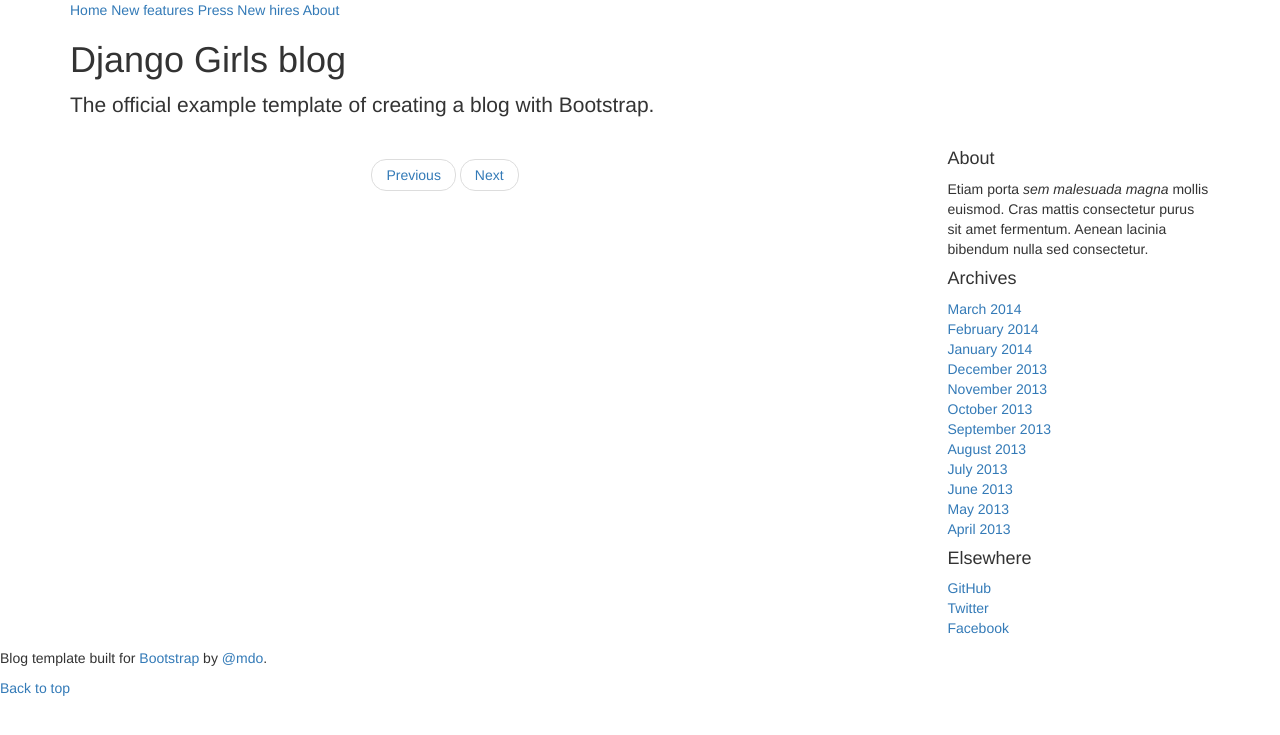
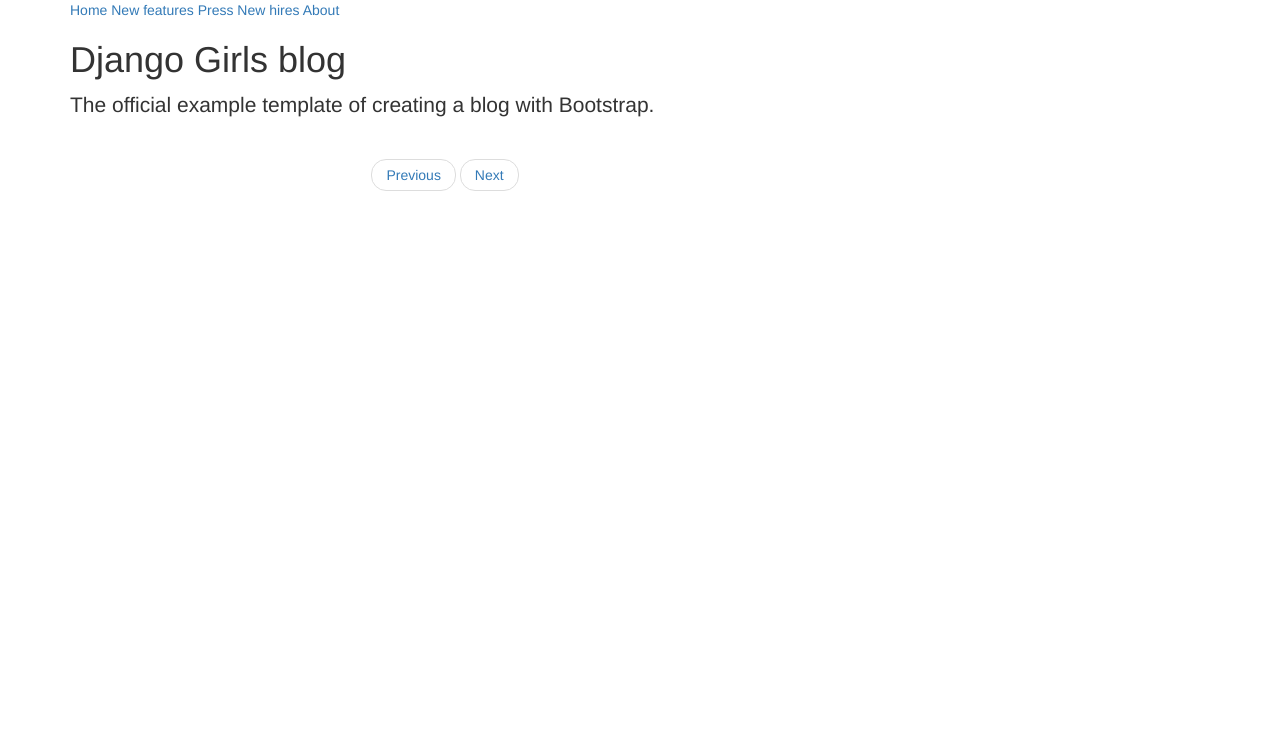
Before and after one commit to jordyalcides/my-first-blog, a Django app: page / in a window 1280 px wide. Shown: the top 735 px of the page. Run offline with Django 3.2, Linux system fonts and the light colour scheme; data that the repository does not hold is empty; some libraries are stand-ins or nearby versions.

Commit message:
View modified

```diff
--- a/blog/templates/blog/post_list.html
+++ b/blog/templates/blog/post_list.html
@@ -58,91 +58,12 @@
           </ul>
         </nav>
       </div>
-      <!-- /.blog-main -->
-      <div class="col-sm-3 col-sm-offset-1 blog-sidebar">
-        <div class="sidebar-module sidebar-module-inset">
-          <h4>About</h4>
-          <p>Etiam porta <em>sem malesuada magna</em> mollis euismod. Cras mattis consectetur purus sit amet fermentum. Aenean lacinia bibendum nulla sed consectetur.</p>
-        </div>
-        <div class="sidebar-module">
-          <h4>Archives</h4>
-          <ol class="list-unstyled">
-            <li>
-              <a href="#">March 2014</a>
-            </li>
-            <li>
-              <a href="#">February 2014</a>
-            </li>
-            <li>
-              <a href="#">January 2014</a>
-            </li>
-            <li>
-              <a href="#">December 2013</a>
-            </li>
-            <li>
-              <a href="#">November 2013</a>
-            </li>
-            <li>
-              <a href="#">October 2013</a>
-            </li>
-            <li>
-              <a href="#">September 2013</a>
-            </li>
-            <li>
-              <a href="#">August 2013</a>
-            </li>
-            <li>
-              <a href="#">July 2013</a>
-            </li>
-            <li>
-              <a href="#">June 2013</a>
-            </li>
-            <li>
-              <a href="#">May 2013</a>
-            </li>
-            <li>
-              <a href="#">April 2013</a>
-            </li>
-          </ol>
-        </div>
-        <div class="sidebar-module">
-          <h4>Elsewhere</h4>
-          <ol class="list-unstyled">
-            <li>
-              <a href="#">GitHub</a>
-            </li>
-            <li>
-              <a href="#">Twitter</a>
-            </li>
-            <li>
-              <a href="#">Facebook</a>
-            </li>
-          </ol>
-        </div>
-      </div>
-      <!-- /.blog-sidebar -->
+
     </div>
     <!-- /.row -->
   </div>
   <!-- /.container -->
-  <footer class="blog-footer">
-    <p>Blog template built for
-      <a href="http://getbootstrap.com">Bootstrap</a> by
-      <a href="https://twitter.com/mdo">@mdo</a>.</p>
-    <p>
-      <a href="#">Back to top</a>
-    </p>
-  </footer>
-  <!-- Bootstrap core JavaScript
-    ================================================== -->
-  <!-- Placed at the end of the document so the pages load faster -->
-  <script src="https://ajax.googleapis.com/ajax/libs/jquery/1.12.4/jquery.min.js"></script>
-  <script>
-    window.jQuery || document.write('<script src="../../assets/js/vendor/jquery.min.js"><\/script>')
-  </script>
-  <script src="../../dist/js/bootstrap.min.js"></script>
-  <!-- IE10 viewport hack for Surface/desktop Windows 8 bug -->
-  <script src="../../assets/js/ie10-viewport-bug-workaround.js"></script>
+
 </body>
 
 </html>
```
